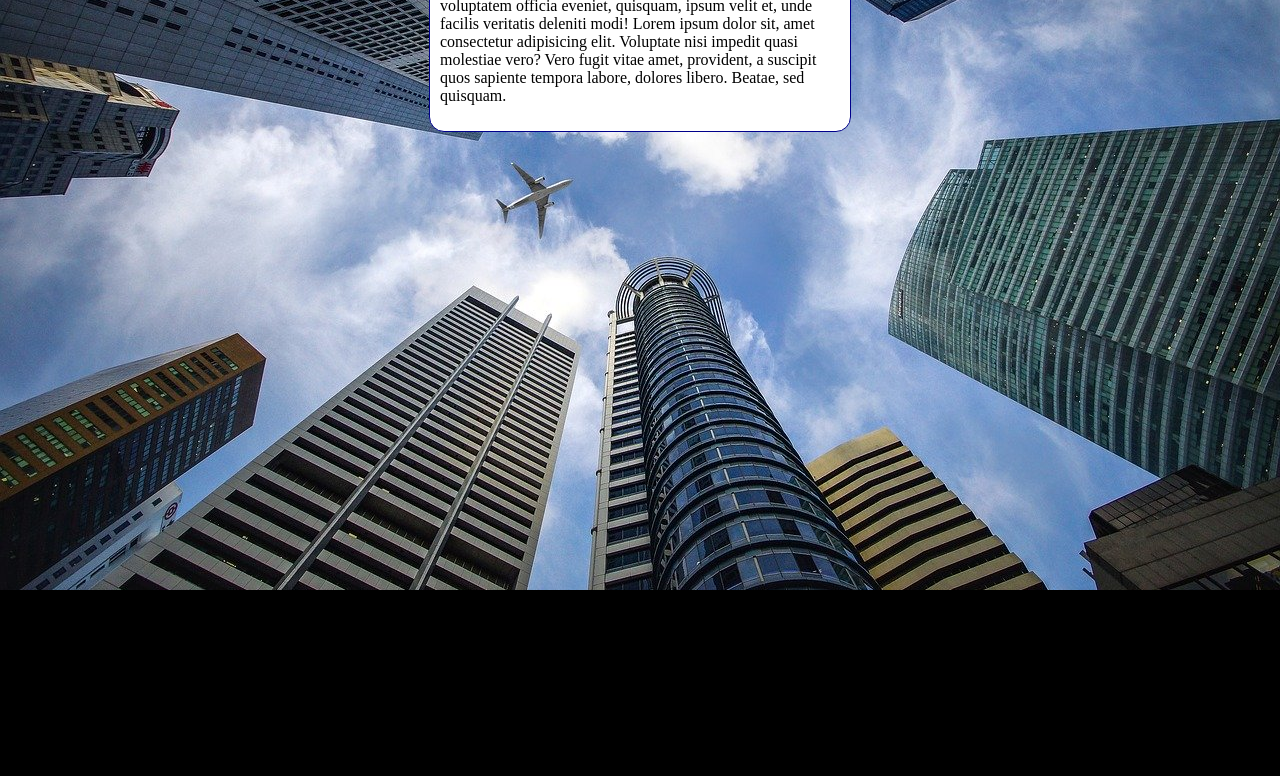
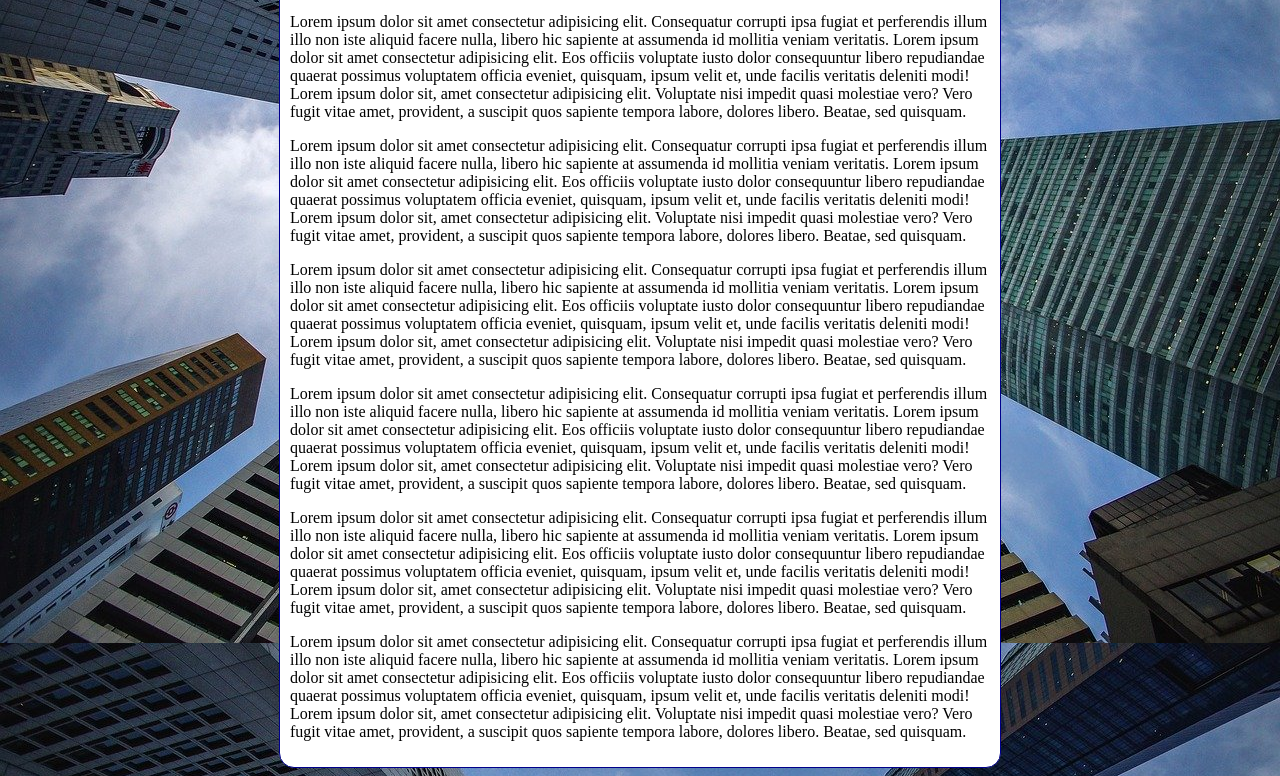
Before and after one commit to Niiick013/html-css, a plain HTML site: page exercícios/ex022/fundo006.html in a window 1280 px wide. Shown: the part 210-986 px from the top of the page. Before the commit the page ends 800 px from the top, so only its background shows below. Drawn offline with Linux system fonts and the light colour scheme.

Commit message:
Finalizando o fundo006.html

```diff
--- a/exercícios/ex022/fundo006.html
+++ b/exercícios/ex022/fundo006.html
@@ -4,27 +4,52 @@
     <meta charset="UTF-8">
     <meta http-equiv="X-UA-Compatible" content="IE=edge">
     <meta name="viewport" content="width=device-width, initial-scale=1.0">
-    <title>Teste de Imagem de Fundo</title>
+    <title>Fundo Fixo de Tela</title>
     <style>
         body {
+            /*
             background-color: black;
             background-image: url('imagens/wallpaper002.jpg');
-            background-position: center top;
-            background-repeat: no-repeat;
-            background-size: auto;
-            /*
+            background-position: center center;
+            background-repeat: repeat-y;
+            background-size: cover;
+                Tamanho do fundo (img)
+                ======================
                 Valores:
 
                 - fixos (px e %)
                 - auto (padrão)
                 - contain (100% exibida e sem cortes)
                 - cover (cobre toda a viewport com cortes)
+
+
+            background-attachment: fixed;
+                Propriedade de vínculo
+                ======================
+
+                Valores:
+
+                - scroll (padrão)
+                - fixed (fixa a imagem de fundo)
+            */
+
+            background: black url('imagens/wallpaper002.jpg') center center/cover no-repeat fixed;
+            /*  Shorthand
+                =========
+
+                color > image > position > repeat > [size] > attachment (documentada)
+
+            background-size: cover;
+
+                OBS: atualmente os navegadores não aceitam o cover apesar de estar documentado no W3C, portanto, deve-se defini-lo fora da shorthand ou mudando a ordem como o exemplo abaixo:
+
+                color > image > position > / > size > repeat > attachment (alternativa)
             */
         }
 
         main {
             background-color: white;
-            width: 400px;
+            max-width: 700px;
             padding: 10px;
             margin: auto;
             border: 1px solid darkblue;
@@ -36,6 +61,18 @@
     <main>
         <h1>Teste de Imagem de Fundo</h1>
         <p>Lorem ipsum dolor sit amet consectetur adipisicing elit. Consequatur corrupti ipsa fugiat et perferendis illum illo non iste aliquid facere nulla, libero hic sapiente at assumenda id mollitia veniam veritatis. Lorem ipsum dolor sit amet consectetur adipisicing elit. Eos officiis voluptate iusto dolor consequuntur libero repudiandae quaerat possimus voluptatem officia eveniet, quisquam, ipsum velit et, unde facilis veritatis deleniti modi! Lorem ipsum dolor sit, amet consectetur adipisicing elit. Voluptate nisi impedit quasi molestiae vero? Vero fugit vitae amet, provident, a suscipit quos sapiente tempora labore, dolores libero. Beatae, sed quisquam.</p>
+
+        <p>Lorem ipsum dolor sit amet consectetur adipisicing elit. Consequatur corrupti ipsa fugiat et perferendis illum illo non iste aliquid facere nulla, libero hic sapiente at assumenda id mollitia veniam veritatis. Lorem ipsum dolor sit amet consectetur adipisicing elit. Eos officiis voluptate iusto dolor consequuntur libero repudiandae quaerat possimus voluptatem officia eveniet, quisquam, ipsum velit et, unde facilis veritatis deleniti modi! Lorem ipsum dolor sit, amet consectetur adipisicing elit. Voluptate nisi impedit quasi molestiae vero? Vero fugit vitae amet, provident, a suscipit quos sapiente tempora labore, dolores libero. Beatae, sed quisquam.</p>
+
+        <p>Lorem ipsum dolor sit amet consectetur adipisicing elit. Consequatur corrupti ipsa fugiat et perferendis illum illo non iste aliquid facere nulla, libero hic sapiente at assumenda id mollitia veniam veritatis. Lorem ipsum dolor sit amet consectetur adipisicing elit. Eos officiis voluptate iusto dolor consequuntur libero repudiandae quaerat possimus voluptatem officia eveniet, quisquam, ipsum velit et, unde facilis veritatis deleniti modi! Lorem ipsum dolor sit, amet consectetur adipisicing elit. Voluptate nisi impedit quasi molestiae vero? Vero fugit vitae amet, provident, a suscipit quos sapiente tempora labore, dolores libero. Beatae, sed quisquam.</p>
+
+        <p>Lorem ipsum dolor sit amet consectetur adipisicing elit. Consequatur corrupti ipsa fugiat et perferendis illum illo non iste aliquid facere nulla, libero hic sapiente at assumenda id mollitia veniam veritatis. Lorem ipsum dolor sit amet consectetur adipisicing elit. Eos officiis voluptate iusto dolor consequuntur libero repudiandae quaerat possimus voluptatem officia eveniet, quisquam, ipsum velit et, unde facilis veritatis deleniti modi! Lorem ipsum dolor sit, amet consectetur adipisicing elit. Voluptate nisi impedit quasi molestiae vero? Vero fugit vitae amet, provident, a suscipit quos sapiente tempora labore, dolores libero. Beatae, sed quisquam.</p>
+
+        <p>Lorem ipsum dolor sit amet consectetur adipisicing elit. Consequatur corrupti ipsa fugiat et perferendis illum illo non iste aliquid facere nulla, libero hic sapiente at assumenda id mollitia veniam veritatis. Lorem ipsum dolor sit amet consectetur adipisicing elit. Eos officiis voluptate iusto dolor consequuntur libero repudiandae quaerat possimus voluptatem officia eveniet, quisquam, ipsum velit et, unde facilis veritatis deleniti modi! Lorem ipsum dolor sit, amet consectetur adipisicing elit. Voluptate nisi impedit quasi molestiae vero? Vero fugit vitae amet, provident, a suscipit quos sapiente tempora labore, dolores libero. Beatae, sed quisquam.</p>
+
+        <p>Lorem ipsum dolor sit amet consectetur adipisicing elit. Consequatur corrupti ipsa fugiat et perferendis illum illo non iste aliquid facere nulla, libero hic sapiente at assumenda id mollitia veniam veritatis. Lorem ipsum dolor sit amet consectetur adipisicing elit. Eos officiis voluptate iusto dolor consequuntur libero repudiandae quaerat possimus voluptatem officia eveniet, quisquam, ipsum velit et, unde facilis veritatis deleniti modi! Lorem ipsum dolor sit, amet consectetur adipisicing elit. Voluptate nisi impedit quasi molestiae vero? Vero fugit vitae amet, provident, a suscipit quos sapiente tempora labore, dolores libero. Beatae, sed quisquam.</p>
+
+        <p>Lorem ipsum dolor sit amet consectetur adipisicing elit. Consequatur corrupti ipsa fugiat et perferendis illum illo non iste aliquid facere nulla, libero hic sapiente at assumenda id mollitia veniam veritatis. Lorem ipsum dolor sit amet consectetur adipisicing elit. Eos officiis voluptate iusto dolor consequuntur libero repudiandae quaerat possimus voluptatem officia eveniet, quisquam, ipsum velit et, unde facilis veritatis deleniti modi! Lorem ipsum dolor sit, amet consectetur adipisicing elit. Voluptate nisi impedit quasi molestiae vero? Vero fugit vitae amet, provident, a suscipit quos sapiente tempora labore, dolores libero. Beatae, sed quisquam.</p>
     </main>
 </body>
 </html>
```
